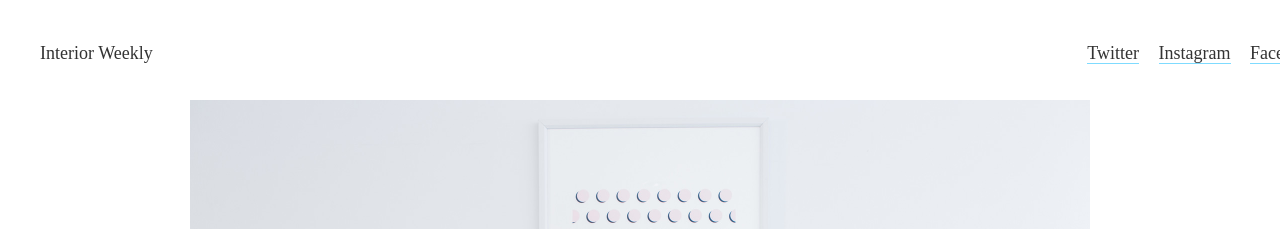
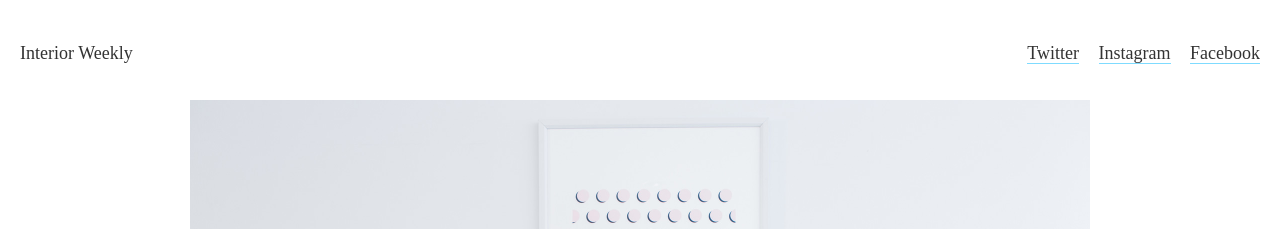
Before and after one commit to KScriven/kscriven.github.io, a Jekyll site: the page interior/index.html, which Jekyll copies as it is, in a window 1280 px wide. Shown: the top 229 px of the page. Built offline with Jekyll 4.4.1, drawn with Linux system fonts in a browser that asks for light colours.

Commit message:
Clean up nav right margin

```diff
--- a/interior/styles/styles.css
+++ b/interior/styles/styles.css
@@ -17,7 +17,9 @@ header {
   left: 0;
   width: 100%;
   overflow: hidden;
-  padding: 40px;
+  padding-top: 40px;
+  padding-left: 20px;
+  padding-bottom: 40px;
 
   transition: all 0.5s ease-out;
 }
@@ -33,6 +35,7 @@ h1 {
 
 nav {
   float: right;
+  margin-right: 40px;
 }
 
 nav a {
```
